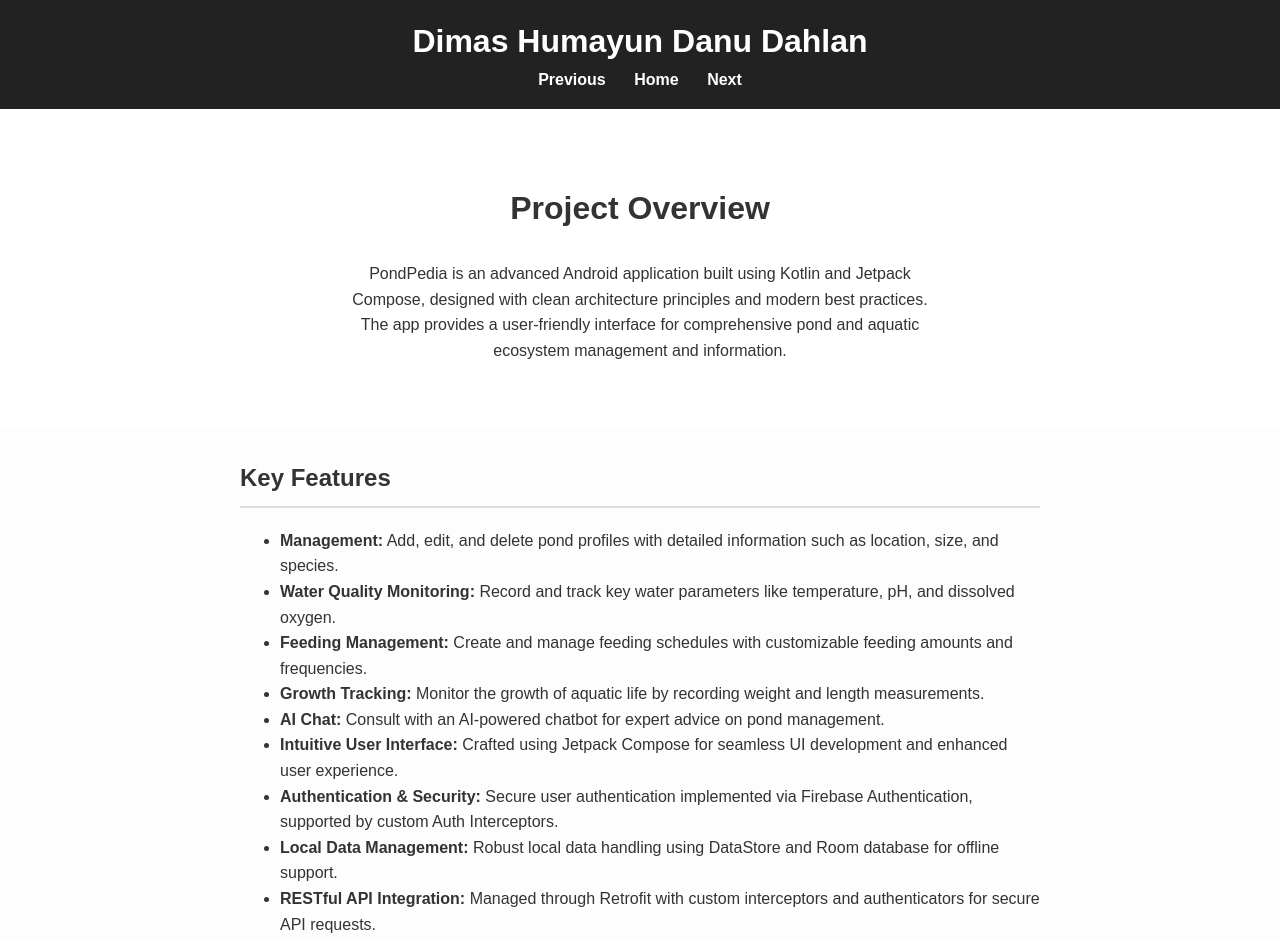
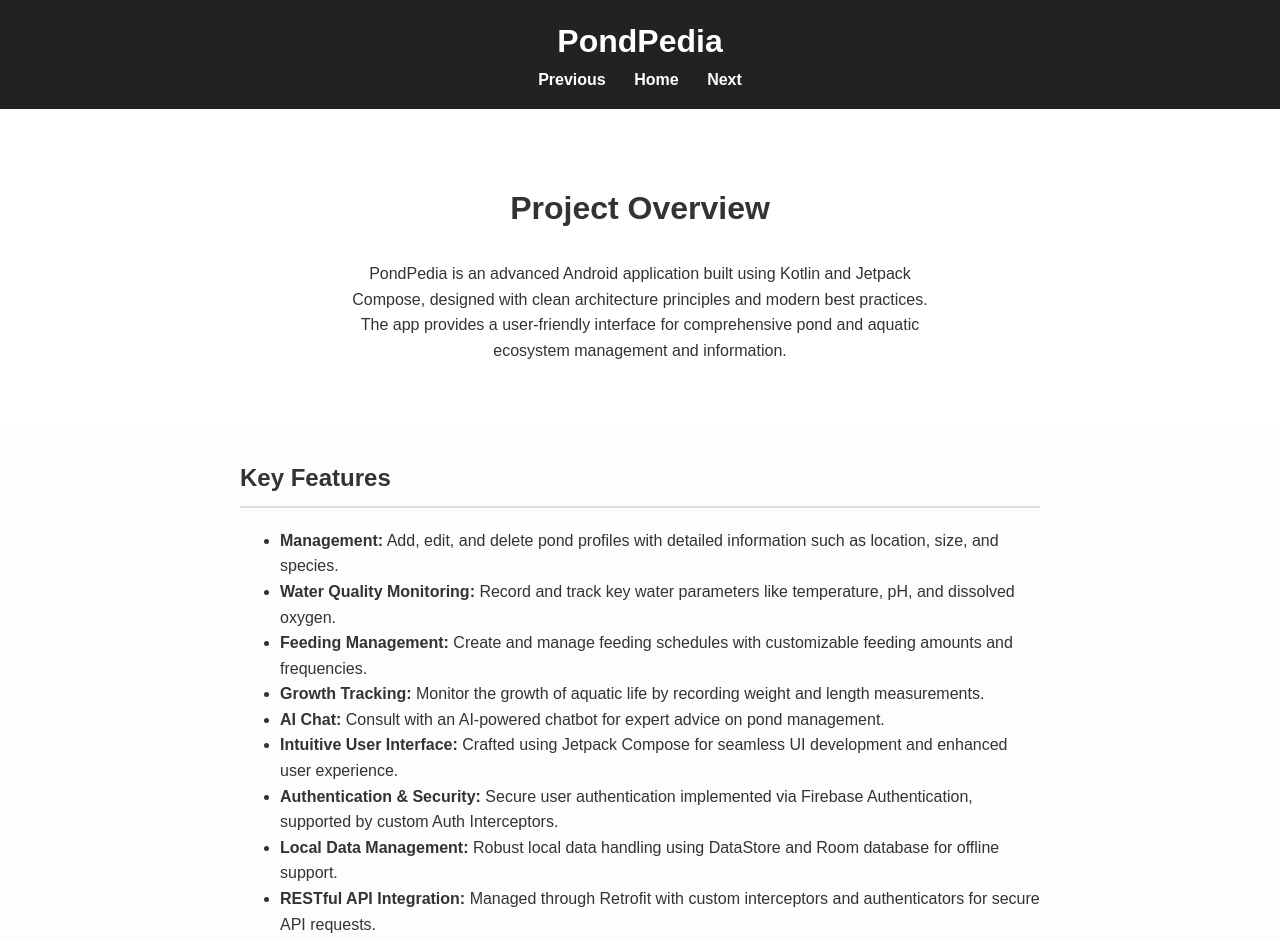
Before and after one commit to dhdanudahlan/dhdanudahlan.github.io, a plain HTML site: page projects/pondpedia.html in a window 1280 px wide. Shown: the top 940 px of the page. Drawn offline with Linux system fonts and the light colour scheme.

Commit message:
Updated information to project PondPedia

```diff
--- a/projects/pondpedia.html
+++ b/projects/pondpedia.html
@@ -9,7 +9,7 @@
 <body>
   <!-- Navigation or Header -->
   <header>
-    <h1>Dimas Humayun Danu Dahlan</h1>
+    <h1>PondPedia</h1>
     <nav>
       <a href="../index.html">Previous</a>
       <a href="../index.html">Home</a>
```
